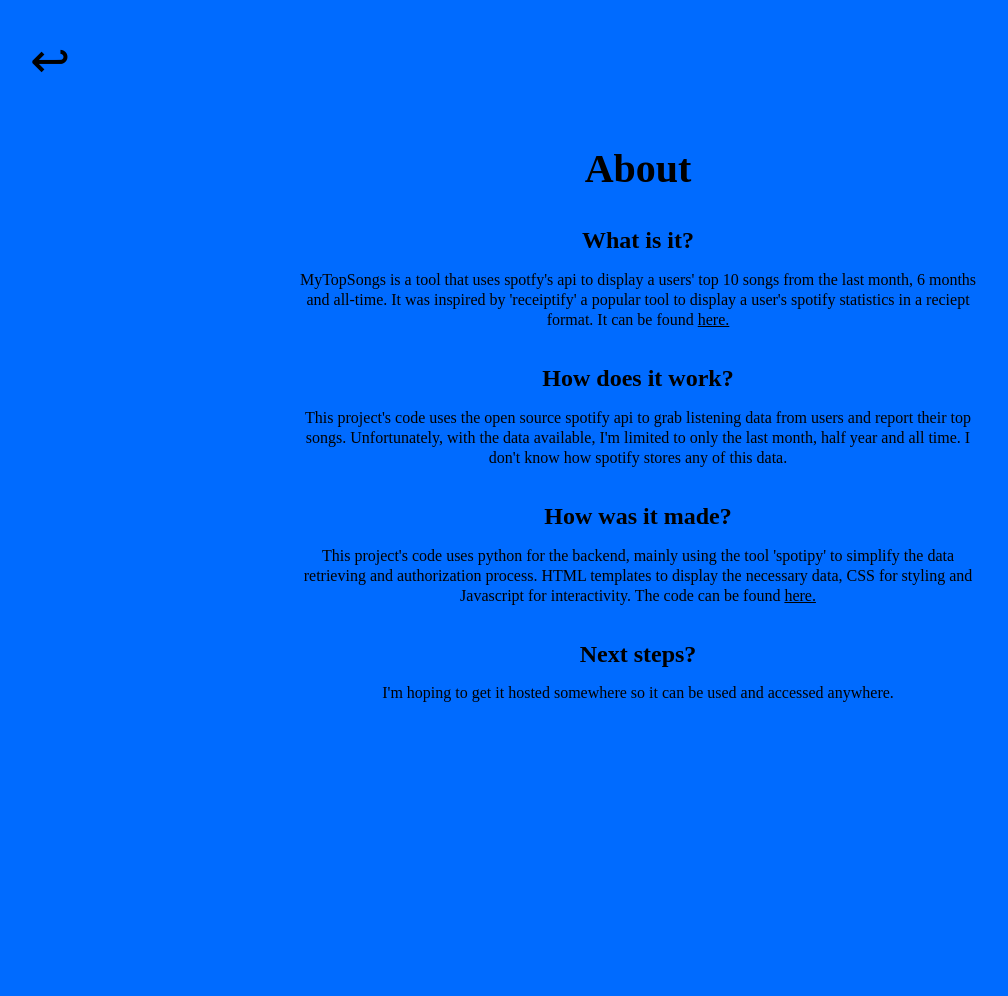
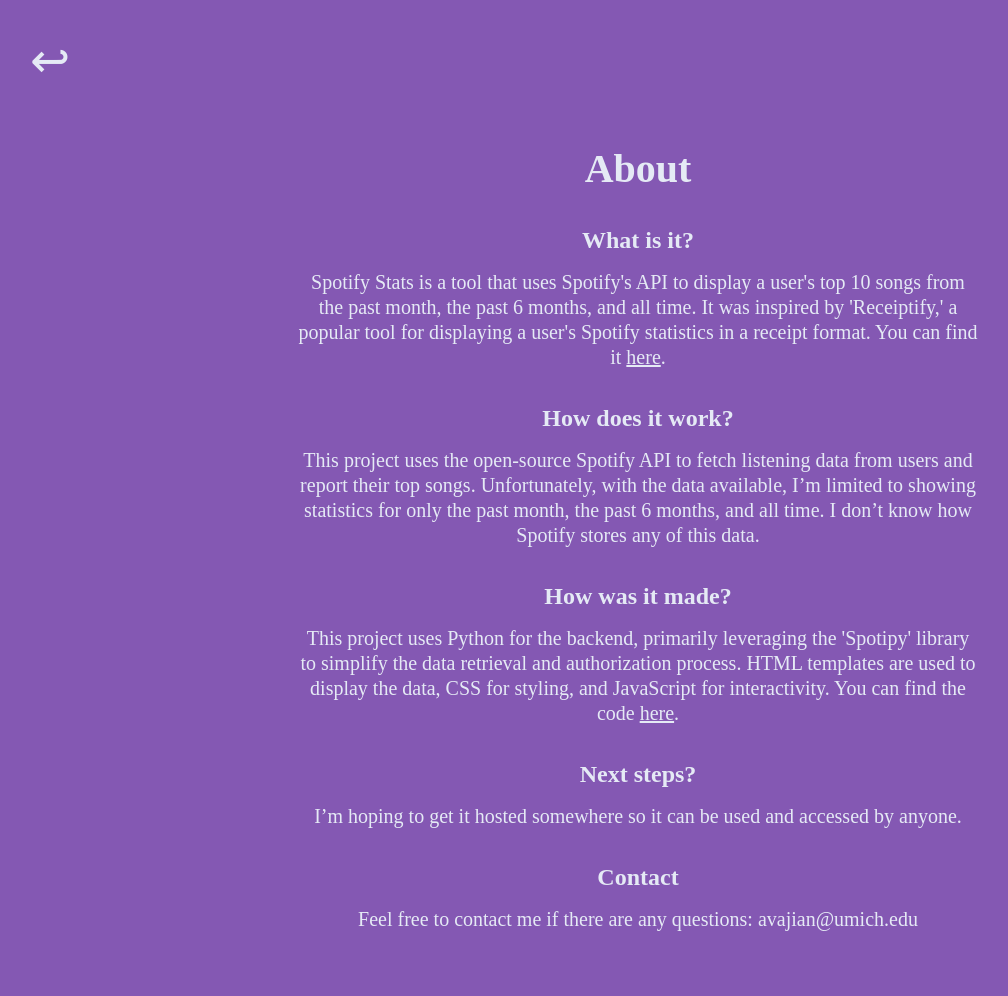
Before and after one commit to avajian/Spotify-Stats, a Flask app: page /about in a window 1280 px wide. Shown: the whole page, without its empty margins (2-1010 px from the left). Before the commit the page ends 702 px from the top, so only its background shows below. Run offline with Flask 3, Linux system fonts and the light colour scheme.

Commit message:
added color scheme, edited text, other stuff

```diff
--- a/about.html
+++ b/about.html
@@ -15,37 +15,31 @@
                 <h1>About</h1>
                 <div class="text">
                     <h2>What is it?</h2>
-                    <p>MyTopSongs is a tool that uses spotfy's api to display a users' top 10 songs
-                        from the last month, 6 months and all-time. It was inspired by 'receiptify'
-                        a popular tool to display a user's spotify statistics in a reciept format.
-                        It can be found <a href="https://receiptify.herokuapp.com/">here.</a></p>
+                    <p>Spotify Stats is a tool that uses Spotify's API to display a user's top 10 songs from the past month, the past 6 months, and all time. It was inspired by 'Receiptify,' a popular tool for displaying a user's Spotify statistics in a receipt format. You can find it <a href="https://receiptify.herokuapp.com/">here</a>.</p>
                 </div>
 
                 <div class="text">
                     <h2>How does it work?</h2>
-                    <p>This project's code uses the open source spotify api to grab listening data
-                        from users and report their top songs. Unfortunately, with the data available,
-                        I'm limited to only the last month, half year and all time. I don't know how
-                        spotify stores any of this data.
-                    </p>
+                    <p>This project uses the open-source Spotify API to fetch listening data from users and report their top songs. Unfortunately, with the data available, I’m limited to showing statistics for only the past month, the past 6 months, and all time. I don’t know how Spotify stores any of this data.</p>
                 </div>
 
                 <div class="text">
                     <h2>How was it made?</h2>
-                    <p>This project's code uses python for the backend, mainly using the tool 'spotipy'
-                        to simplify the data retrieving and authorization process. HTML templates to display
-                        the necessary data, CSS for styling and Javascript for interactivity. The code can
-                        be found <a href="https://github.com/avajian/Spotify-Stats">here.</a>
-                    </p>
+                    <p>This project uses Python for the backend, primarily leveraging the 'Spotipy' library to simplify the data retrieval and authorization process. HTML templates are used to display the data, CSS for styling, and JavaScript for interactivity. You can find the code <a href="https://github.com/avajian/Spotify-Stats">here</a>.</p>
                 </div>
 
                 <div class="text">
                     <h2>Next steps?</h2>
-                    <p>I'm hoping to get it hosted somewhere so it can be used and accessed anywhere.
-                    </p>
+                    <p>I’m hoping to get it hosted somewhere so it can be used and accessed by anyone.</p>
+                </div>
+
+                <div class="text">
+                    <h2>Contact</h2>
+                    <p>Feel free to contact me if there are any questions: avajian@umich.edu</p>
                 </div>
                 <br>
             </div>
+
         </section>
     </main>
 </body>
--- a/index.html
+++ b/index.html
@@ -14,8 +14,8 @@
         <section id="login">
             <div class="content-container">
                 <h1> Spotify Stats </h1>
-                <p> Spotify Stats is a tool that uses spotify's api to display a users' top 10 songs
-                    and artists from the last month, 6 months and all-time.</p>
+                <p> Spotify Stats is a tool that uses Spotify's API to display a user's top 10 songs and artists
+                    from the past month, the past 6 months, and all time.</p>
                 <div class="index-buttons">
                     <button id="spotify-login" onclick="window.location.href='/login'">Login to Spotify</button>
                     <button id="about-button" onclick="window.location.href='/about'">About & Contact</button>
--- a/static/css/style.css
+++ b/static/css/style.css
@@ -1,10 +1,18 @@
 /* theme styling */
 * {
-    background-color: #006BFF;
+    background-color: #8458B3;
 }
 
 button {
-    background-color: #FFF100;
+    background-color: #a0d2eb;
+}
+
+button a {
+    color: #a28089;
+}
+
+h1, h2, h3, p, a {
+    color:  #e5eaf5;
 }
 
 /* index page */
@@ -68,18 +81,19 @@
     background: none;
     border: none;
     padding: 0.5em;
+    color: #e5eaf5;
 }
 
 #back-to-home-button:hover {
-    color: blue;
+    color: #a0d2eb;
 }
 
 #about p a {
-    color: black;
+    color:  #e5eaf5;
 }
 
 #about p a:hover {
-    color: blue;
+    color: #a0d2eb;
 }
 
 /* options */
@@ -256,10 +282,19 @@
         margin-bottom: 1.5%;
     }
 
+    .index-buttons {
+        gap: 6%;
+    }
+
     /* about */
     #about .about-container {
         margin-left: 20%;
         margin-right: 20%;
+    }
+
+    #about p {
+        font-size: 20px;
+        line-height: 25px;
     }
 
     /* options */
```
Also changed, not shown: other parts of static/css/style.css (+24 -7 lines), notes.html (+13 -2 lines), 1 other file.
